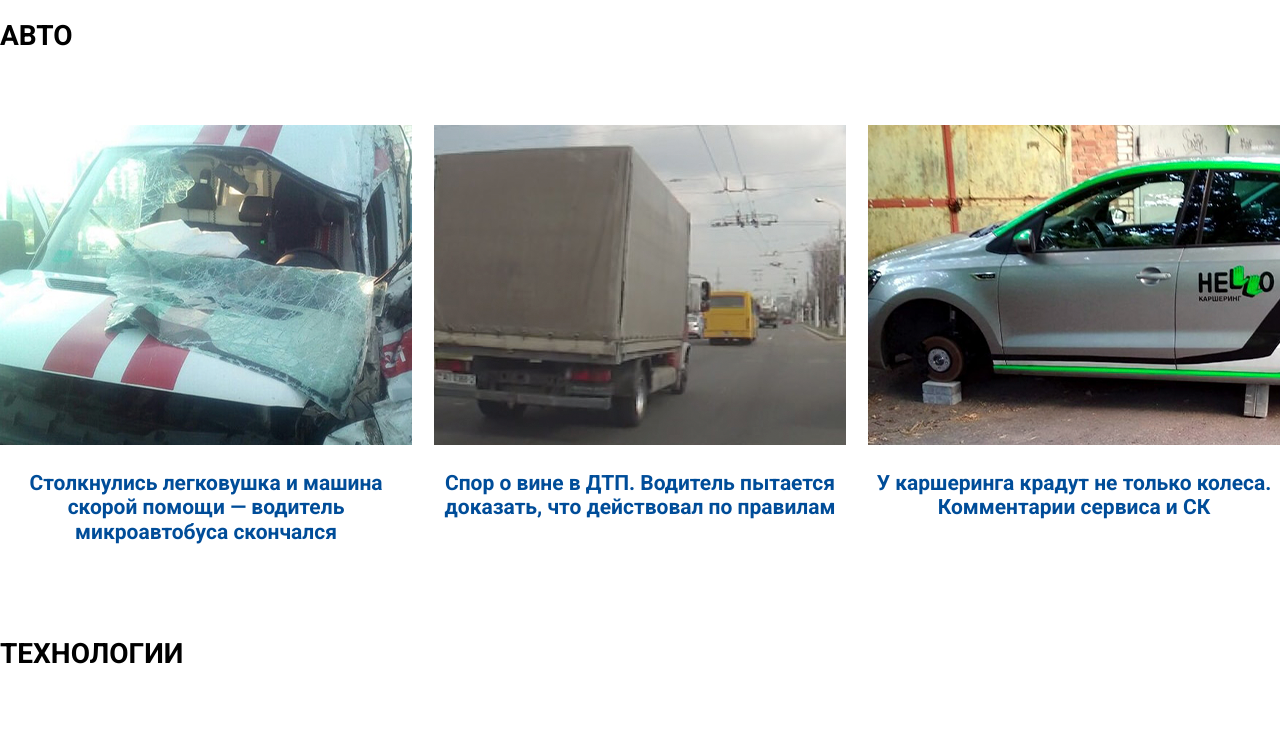
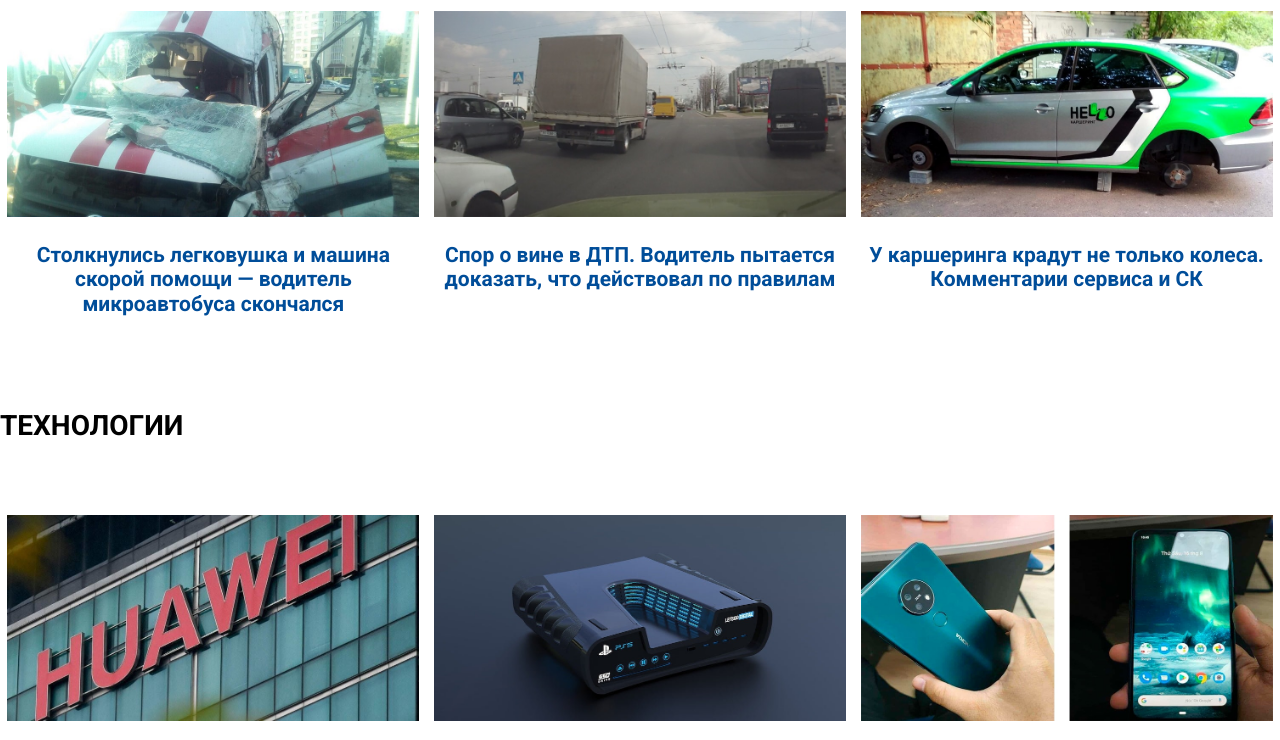
Before and after one commit to VadimPeshko/home_tasks, a plain HTML site: page HW4/index.html in a window 1280 px wide. Shown: the part 760-1500 px from the top of the page. Drawn offline with Linux system fonts and the light colour scheme.

Commit message:
fix width

```diff
--- a/HW4/css/style.css
+++ b/HW4/css/style.css
@@ -87,6 +87,11 @@
 }
 
 .news_box {
+  width: 412px;
+  overflow: hidden;
+}
+
+.news_img img {
   width: 100%;
   overflow: hidden;
 }
@@ -112,7 +117,7 @@
 }
 
 .people_img {
-  background: url(../image/img1.jpg) no-repeat 50% 50%;
+  background: url(../image/min_img/img1.png) no-repeat 50% 50%;
   background-size: cover;
   position: relative;
 }
@@ -163,3 +168,27 @@
 .people_news_img img {
   width: 100%;
 }
+
+@media (max-width: 1290px) {
+
+  .news_content {
+    flex-wrap: wrap;
+    justify-content: space-around;
+  }
+}
+
+@media (max-width: 768px) {
+  h2 {
+    text-align: center;
+  }
+}
+
+@media (max-width: 576px) {
+  .header_content {
+    flex-direction: column;
+  }
+
+  .description {
+    width: 100%;
+}
+}
--- a/HW4/index.html
+++ b/HW4/index.html
@@ -34,6 +34,7 @@
         <div class="news_content">
           <a href="people_news1.html" target="blank">
             <div class="news_box">
+
               <div class="news_img">
                   <img src="./image/min_img/img1.png" alt="девушка с рюкзаком">
               </div>
@@ -43,7 +44,7 @@
           <a href="people_news2.html" target="blank">
             <div class="news_box">
               <div class="news_img">
-                  <img src="./image/min_img/img2.png" alt="девушка с рюкзаком">
+                  <img src="./image/people_news/people_news_img3.jpeg" alt="девушка с рюкзаком">
               </div>
               <p class="description">До конца лета ожидается лето. Дальше, возможно, тоже</p>
             </div>
@@ -51,7 +52,7 @@
           <a href="people_news3.html" target="blank">
             <div class="news_box">
               <div class="news_img">
-                  <img src="./image/min_img/img3.png" alt="девушка с рюкзаком">
+                  <img src="./image/people_news/people_news_img4.jpeg" alt="девушка с рюкзаком">
               </div>
               <p class="description">ТРЦ Galleria снова эвакуировали</p>
             </div>
@@ -62,7 +63,7 @@
         <a href="auto_news1.html" target="blank">
           <div class="news_box">
             <div class="news_img">
-                <img src="./image/min_img/img4.png" alt="девушка с рюкзаком">
+                <img src="./image/img4.jpeg" alt="девушка с рюкзаком">
             </div>
             <p class="description">Столкнулись легковушка и машина скорой помощи — водитель микроавтобуса скончался</p>
           </div>
@@ -70,7 +71,7 @@
         <a href="auto_news2.html" target="blank">
           <div class="news_box">
             <div class="news_img">
-                <img src="./image/min_img/img5.png" alt="девушка с рюкзаком">
+                <img src="./image/img5.jpeg" alt="девушка с рюкзаком">
             </div>
             <p class="description">Спор о вине в ДТП. Водитель пытается доказать, что действовал по правилам</p>
           </div>
@@ -78,7 +79,7 @@
         <a href="auto_news3.html" target="blank">
           <div class="news_box">
             <div class="news_img">
-                <img src="./image/min_img/img6.png" alt="девушка с рюкзаком">
+                <img src="./image/img6.jpeg" alt="девушка с рюкзаком">
             </div>
             <p class="description">У каршеринга крадут не только колеса. Комментарии сервиса и СК</p>
           </div>
@@ -89,7 +90,7 @@
         <a href="technology_news1.html" target="blank">
           <div class="news_box">
             <div class="news_img">
-                <img src="./image/min_img/img7.png" alt="девушка с рюкзаком">
+                <img src="./image/img7.jpeg" alt="девушка с рюкзаком">
             </div>
             <p class="description">Больше не «между жизнью и смертью»? Huawei заявила, что справилась с санкциями США
             </p>
@@ -98,7 +99,7 @@
         <a href="technology_news2.html" target="blank">
           <div class="news_box">
             <div class="news_img">
-                <img src="./image/min_img/img8.png" alt="девушка с рюкзаком">
+                <img src="./image/img8.jpeg" alt="девушка с рюкзаком">
             </div>
             <p class="description">Так может выглядеть девкит PlayStation 5</p>
           </div>
@@ -106,7 +107,7 @@
         <a href="technology_news3.html" target="blank">
           <div class="news_box">
             <div class="news_img">
-                <img src="./image/min_img/img9.png" alt="девушка с рюкзаком">
+                <img src="./image/img9.jpeg" alt="девушка с рюкзаком">
             </div>
             <p class="description">Появились изображения и примерная цена неанонсированного Nokia 7.2</p>
           </div>
```
Also changed, not shown: HW4/image/min_img/img1.png.
